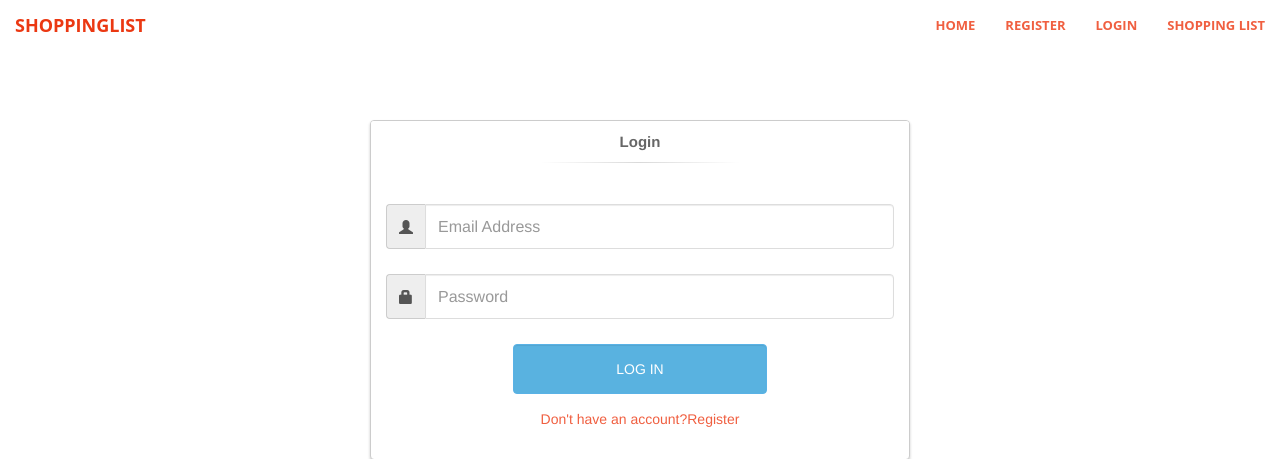
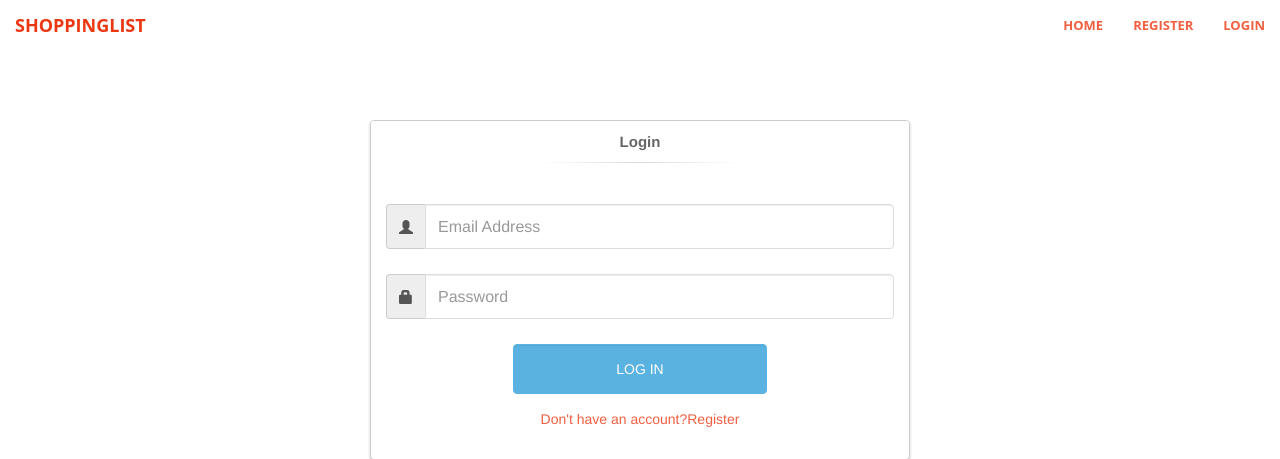
Before and after one commit to Chris-Maina/Shoppinglist, a Flask app: page /login in a window 1280 px wide. Shown: the top 459 px of the page. Run offline with Flask 2, Linux system fonts and the light colour scheme; some libraries are stand-ins or nearby versions.

Commit message:
[Update]base.html modify navigation list

```diff
--- a/app/templates/base.html
+++ b/app/templates/base.html
@@ -42,9 +42,6 @@
                         </li>
                         <li>
                             <a href="/login" class="page-scroll">Login</a>
-                        </li>
-                        <li>
-                            <a href="/shoppinglist" class="page-scroll">Shopping List</a>
                         </li>
                         {% else %}
                         <li>
```
